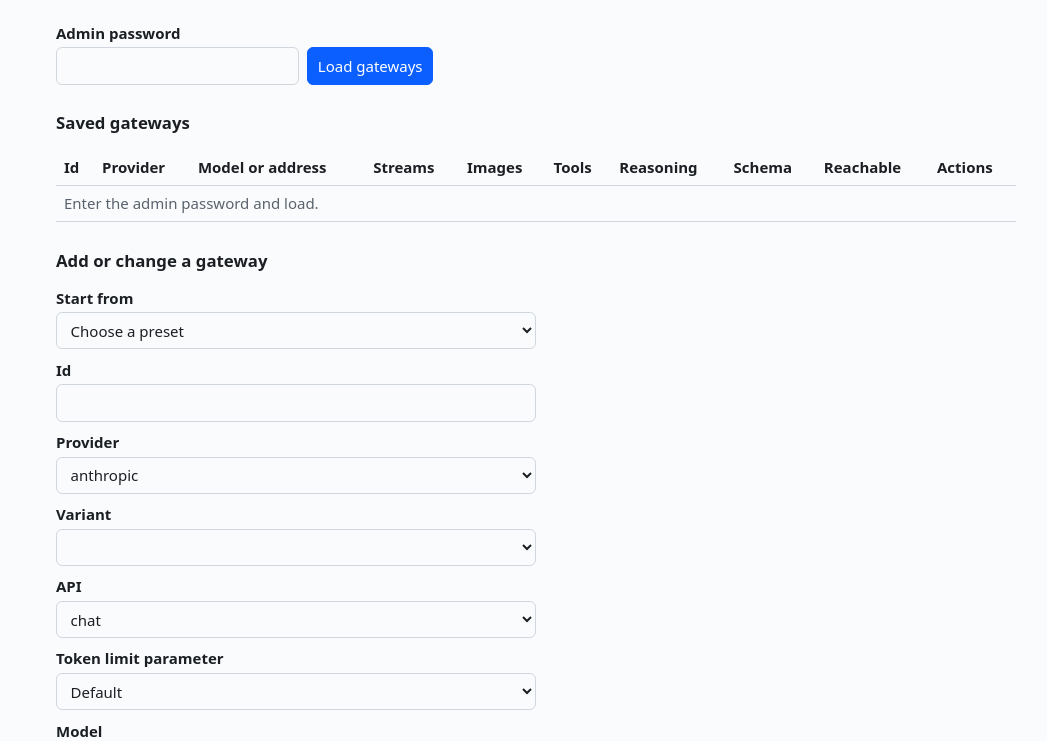
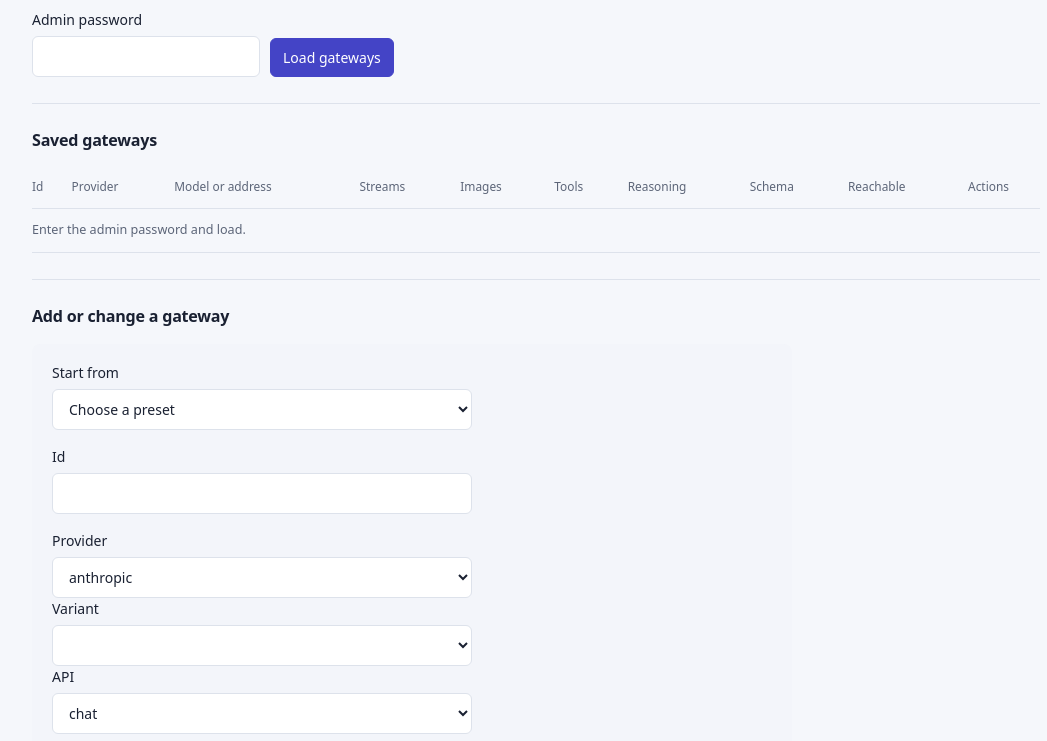
Before and after one commit to ScutiModelProviders/ConversationGateway, a plain HTML site: page web/gateways.html in a window 1280 px wide. Shown: the part 124-865 px from the top of the page, without its empty margins (104-1151 px from the left). Drawn offline with Linux system fonts and the light colour scheme.

Commit message:
fix(web): neutral dark theme in the admin page
The dark theme goes back to the neutral palette with the orange accent;
the blue-navy dark colors of the tabbed redesign hurt the eyes. Light is
unchanged. In the two gateways the Gateways tab now uses the same tokens
and components as the other tabs.

Co-Authored-By: Claude Sonnet 5.5 <noreply@anthropic.com>

```diff
--- a/web/gateways.html
+++ b/web/gateways.html
@@ -5,26 +5,39 @@
 <meta name="viewport" content="width=device-width, initial-scale=1">
 <title>Gateways · ConversationGateway</title>
 <style>
-  :root { --bg:#fafbfc; --fg:#1b1f24; --muted:#59636e; --line:#d0d7de; --accent:#0b5fff; --bad:#b42318; --ok:#067647; }
-  @media (prefers-color-scheme: dark) { :root:not([data-theme=light]) { --bg:#14181d; --fg:#e6edf3; --muted:#9aa4af; --line:#30363d; --accent:#6ea0ff; --bad:#ff8b81; --ok:#56d364; } }
-  :root[data-theme=dark] { --bg:#14181d; --fg:#e6edf3; --muted:#9aa4af; --line:#30363d; --accent:#6ea0ff; --bad:#ff8b81; --ok:#56d364; }
-  body { margin:0; padding:16px; background:var(--bg); color:var(--fg); font:15px/1.5 system-ui, sans-serif; max-width:960px; margin-inline:auto; }
-  h1 { font-size:1.3rem; } h2 { font-size:1.05rem; margin-top:1.6rem; }
-  label { display:block; margin:.6rem 0 .2rem; font-weight:600; }
-  input, select, button { font:inherit; color:inherit; background:var(--bg); border:1px solid var(--line); border-radius:6px; padding:.4rem .6rem; }
-  input, select { width:100%; max-width:30rem; box-sizing:border-box; }
-  button { cursor:pointer; } button.primary { background:var(--accent); border-color:var(--accent); color:#fff; }
-  button:focus-visible, input:focus-visible, select:focus-visible { outline:2px solid var(--accent); outline-offset:2px; }
-  table { border-collapse:collapse; width:100%; } th, td { text-align:left; padding:.4rem .5rem; border-bottom:1px solid var(--line); vertical-align:top; }
-  .wrap { overflow-x:auto; } .muted { color:var(--muted); } #status { min-height:1.5rem; margin-top:.8rem; } .bad { color:var(--bad); } .ok { color:var(--ok); }
-  .embedded { padding:0; max-width:none; } .embedded h1, .embedded #pwrow { display:none; }
-  .row { display:flex; gap:.5rem; flex-wrap:wrap; align-items:end; }
-</style>
-<style>
-  body, .row > div { min-width:0; } .wrap { max-width:100%; }
-  button:hover { border-color:var(--accent); } button:active { opacity:.8; }
-  button:disabled { opacity:.5; cursor:wait; } input:hover, select:hover { border-color:var(--muted); }
-  td { font-variant-numeric:tabular-nums; } p { max-width:72ch; }
+  :root {
+    --bg: light-dark(#ffffff, #19191c); --page: light-dark(#f5f7fb, #131315); --surface: light-dark(#f3f5fa, #202023);
+    --text: light-dark(#1a2132, #eeeeef); --muted: light-dark(#5c6578, #b0b0b8); --border: light-dark(#dde2eb, #39393e);
+    --accent: light-dark(#4444c6, #ff935a); --accent-contrast: light-dark(#ffffff, #19191c); --selected: light-dark(#edeeff, #3b2b23);
+    --ok: light-dark(#17734f, #79d9b0); --error: light-dark(#b02d37, #ffa1ab); --radius: 8px;
+    color-scheme: light dark; font: 14px/1.5 system-ui, "Segoe UI", sans-serif; color: var(--text); background: var(--page);
+  }
+  :root[data-theme=light] { color-scheme: light; } :root[data-theme=dark] { color-scheme: dark; }
+  *, *::before, *::after { box-sizing: border-box; } [hidden] { display: none !important; }
+  body { margin: 0; padding: 24px 16px; max-width: 1040px; margin-inline: auto; }
+  .embedded { padding: 0; max-width: none; background: transparent; } .embedded h1, .embedded #pwrow { display: none; }
+  :focus-visible { outline: 2px solid var(--accent); outline-offset: 3px; }
+  h1, h2, p { margin: 0; } h1 { font-size: 1.3rem; font-weight: 600; letter-spacing: -.015em; line-height: 1.3; }
+  h2 { font-size: 1.15rem; font-weight: 600; letter-spacing: -.015em; margin-top: 26px; padding-top: 24px; border-top: 1px solid var(--border); }
+  .muted { color: var(--muted); } p.muted { max-width: 70ch; margin: 6px 0 16px; }
+  label { display: block; font-weight: 500; margin: 16px 0 6px; }
+  button, input, select { font: inherit; color: inherit; }
+  button { display: inline-flex; align-items: center; justify-content: center; gap: 8px; min-height: 38px; border: 1px solid var(--border); border-radius: 6px; padding: 8px 12px; background: var(--bg); cursor: pointer; }
+  button:hover { background: var(--surface); } button.small { padding: 6px 10px; min-height: 32px; font-size: .9rem; }
+  button.primary { background: var(--accent); border-color: var(--accent); color: var(--accent-contrast); } button.primary:hover { filter: brightness(.95); }
+  button:disabled { opacity: .55; cursor: default; }
+  input, select { width: 100%; max-width: 30rem; min-width: 0; border: 1px solid var(--border); border-radius: 6px; padding: 9px 12px; background: var(--bg); caret-color: var(--accent); }
+  input:focus-visible, select:focus-visible { outline: 0; border-color: var(--accent); box-shadow: 0 0 0 3px color-mix(in srgb, var(--accent) 28%, transparent); }
+  .wrap { overflow-x: auto; max-width: 100%; }
+  table { width: 100%; border-collapse: collapse; font-size: .9rem; margin-top: 14px; }
+  th, td { padding: 12px 8px; border-bottom: 1px solid var(--border); text-align: left; vertical-align: top; overflow-wrap: anywhere; }
+  th { color: var(--muted); font-size: .85rem; font-weight: 500; } th:first-child, td:first-child { padding-left: 0; } th:last-child, td:last-child { padding-right: 0; }
+  td:last-child { white-space: nowrap; }
+  form { max-width: 760px; margin-top: 16px; padding: 18px 20px 20px; background: var(--surface); border-radius: var(--radius); }
+  form label:first-child { margin-top: 0; } form p { margin-top: 18px; }
+  .row { display: flex; flex-wrap: wrap; align-items: end; gap: 10px; margin-top: 16px; } .row label { margin-top: 0; }
+  #status { min-height: 1.5rem; margin-top: 14px; } .bad { color: var(--error); } .ok { color: var(--ok); }
+  @media (max-width: 640px) { table { min-width: 560px; } }
 </style>
 </head>
 <body>
@@ -115,7 +128,7 @@ async function load() {
       for (const v of [g.id, g.provider, g.model || g.url || g.base_url || g.azure_endpoint || "-", ...caps.map(c => g[c] ? "yes" : "no"), g.reachable == null ? "-" : g.reachable ? "yes" : "no"]) tr.insertCell().textContent = v;
       const cell = tr.insertCell();
       for (const [name, fn] of [["Test", () => test(g.id)], ["Edit", () => edit(g)], ["Delete", () => remove(g.id)]]) {
-        const b = document.createElement("button"); b.type = "button"; b.textContent = name; b.setAttribute("aria-label", `${name} ${g.id}`); b.onclick = fn; cell.append(b, " ");
+        const b = document.createElement("button"); b.type = "button"; b.className = "small"; b.textContent = name; b.setAttribute("aria-label", `${name} ${g.id}`); b.onclick = fn; cell.append(b, " ");
       }
     }
     if (!data.gateways.length) { const cell = rows.insertRow().insertCell(); cell.colSpan = 10; cell.textContent = "No gateways saved yet."; }
```
Also changed, not shown: web/index.html (+9 -9 lines), 1 other file.
